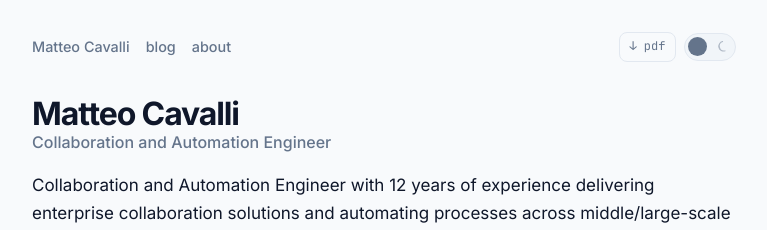
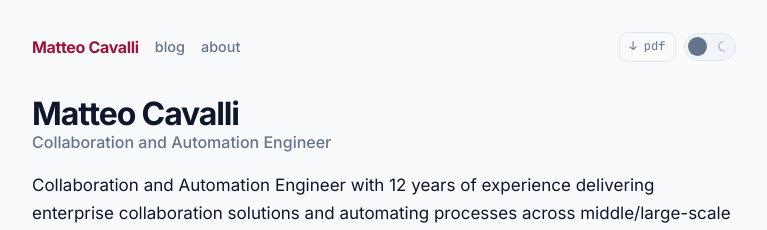
Before and after one commit to M4ttAo/curriculum-vitae, a Jekyll site: the page built from index.md, in a window 1280 px wide. Shown: the top 230 px of the page, without its empty margins (256-1023 px from the left). Built offline with Jekyll 4.4.1, drawn with Linux system fonts in a browser that asks for light colours.

Commit message:
modificato il nome
exit

```diff
--- a/_includes/header.html
+++ b/_includes/header.html
@@ -1,6 +1,6 @@
 <header class="site-header">
   <nav>
-    <a href="{{ '/' | relative_url }}">{{ site.data.profile.name }}</a>
+    <a class="site-name" href="{{ '/' | relative_url }}">{{ site.data.profile.name }}</a>
     <a href="{{ '/blog/' | relative_url }}">blog</a>
     <a href="{{ '/about/' | relative_url }}">about</a>
   </nav>
--- a/_sass/_layout.scss
+++ b/_sass/_layout.scss
@@ -69,10 +69,24 @@
 .site-header nav .site-name {
 
   color:
-    var(--text);
+    var(--section-heading);
 
   font-weight:
-    500;
+    700;
+
+  font-size:
+    1rem;
+
+  letter-spacing:
+    -0.02em;
+
+}
+
+
+.site-header nav .site-name:hover {
+
+  color:
+    var(--accent-hover);
 
 }
 
```
